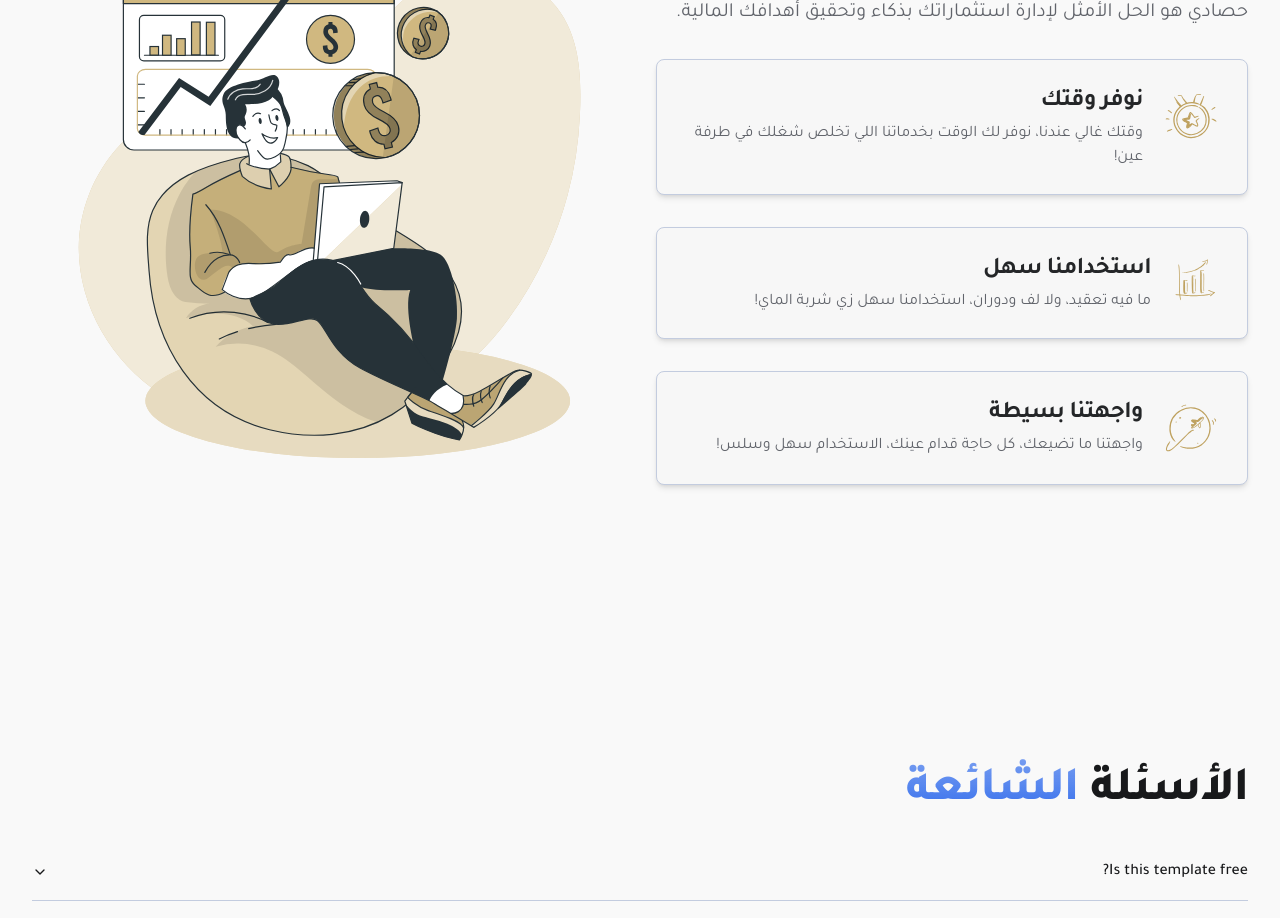
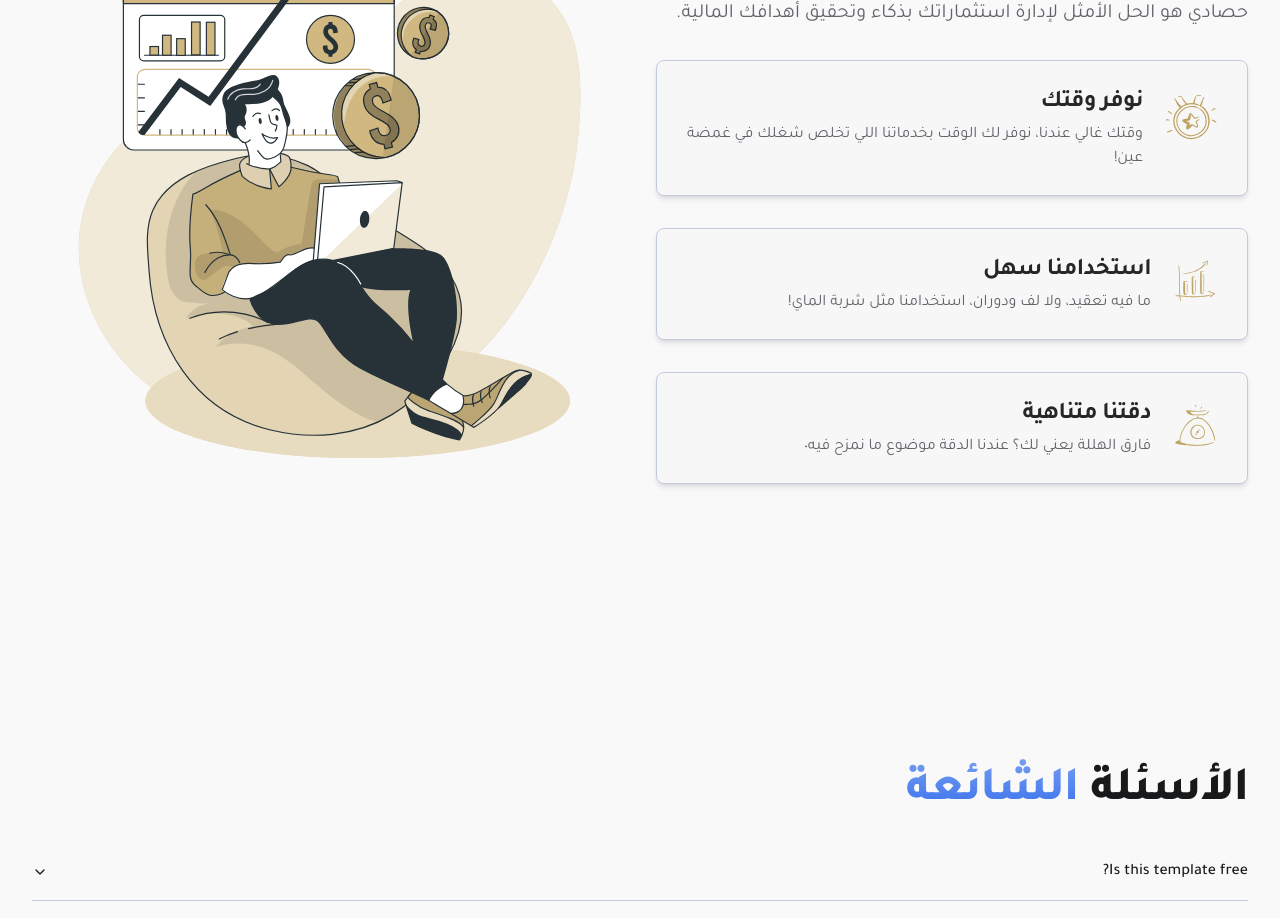
Before and after one commit to HassanAlabdulal/Hasady, a Next.js app: page / in a window 1280 px wide. Shown: the part 2600-3518 px from the top of the page. Built offline with nearby package versions, Linux system fonts and the light colour scheme.

Commit message:
enhance: change the text

```diff
--- a/components/features.tsx
+++ b/components/features.tsx
@@ -19,18 +19,18 @@ const serviceList: ServiceProps[] = [
   {
     title: "نوفر وقتك",
     description:
-      "وقتك غالي عندنا، نوفر لك الوقت بخدماتنا اللي تخلص شغلك في طرفة عين!",
+      "وقتك غالي عندنا، نوفر لك الوقت بخدماتنا اللي تخلص شغلك في غمضة عين!",
     icon: <MedalIcon />,
   },
   {
     title: "استخدامنا سهل",
-    description: "ما فيه تعقيد، ولا لف ودوران، استخدامنا سهل زي شربة الماي!",
+    description: "ما فيه تعقيد، ولا لف ودوران، استخدامنا مثل شربة الماي!",
     icon: <ChartIcon />,
   },
   {
-    title: "واجهتنا بسيطة",
-    description: "واجهتنا ما تضيعك، كل حاجة قدام عينك، الاستخدام سهل وسلس!",
-    icon: <PlaneIcon />,
+    title: "دقتنا متناهية",
+    description: " فارق الهللة يعني لك؟ عندنا الدقة موضوع ما نمزح فيه٠",
+    icon: <MagnifierIcon />,
   },
 ];
 
```
